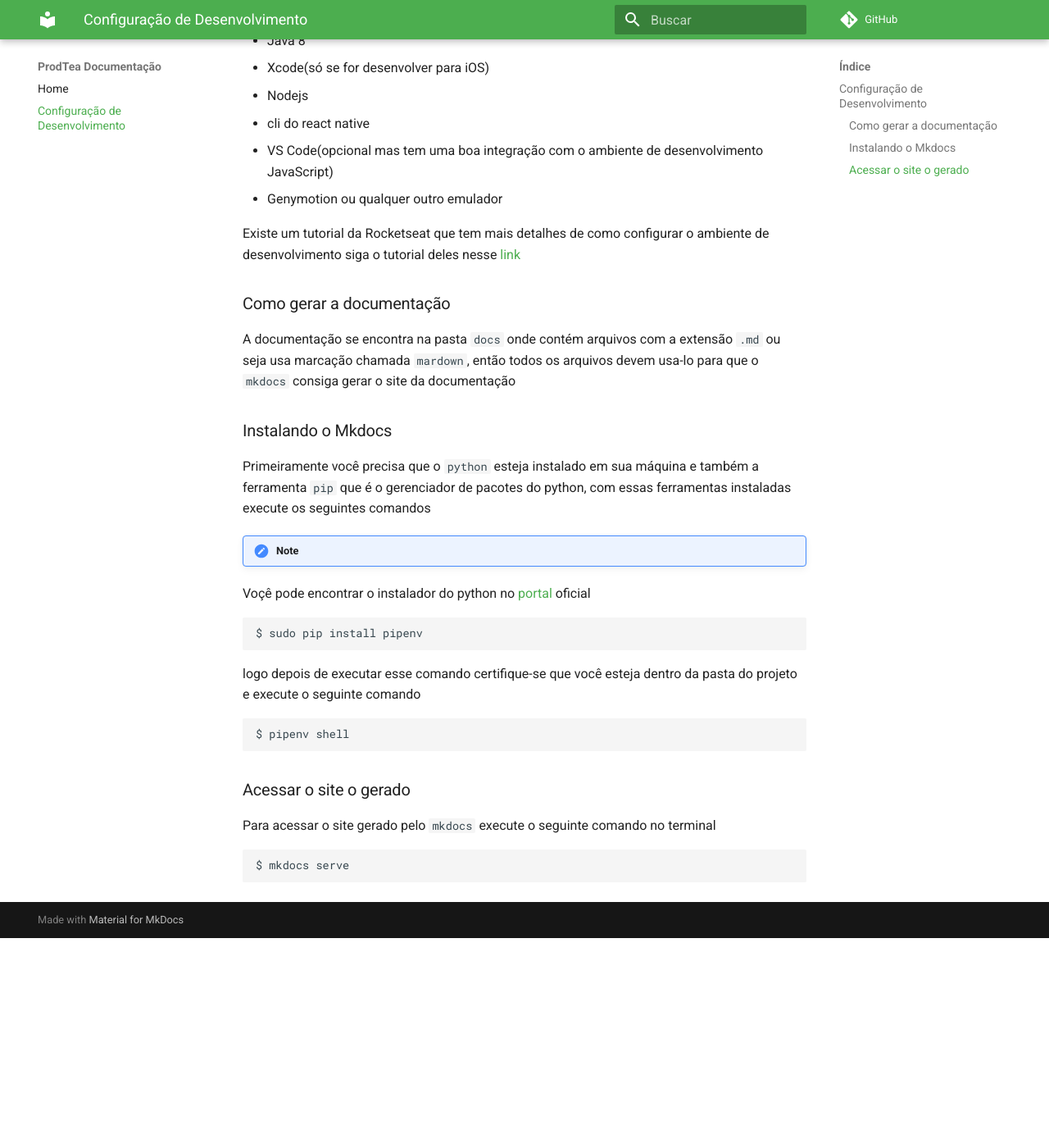
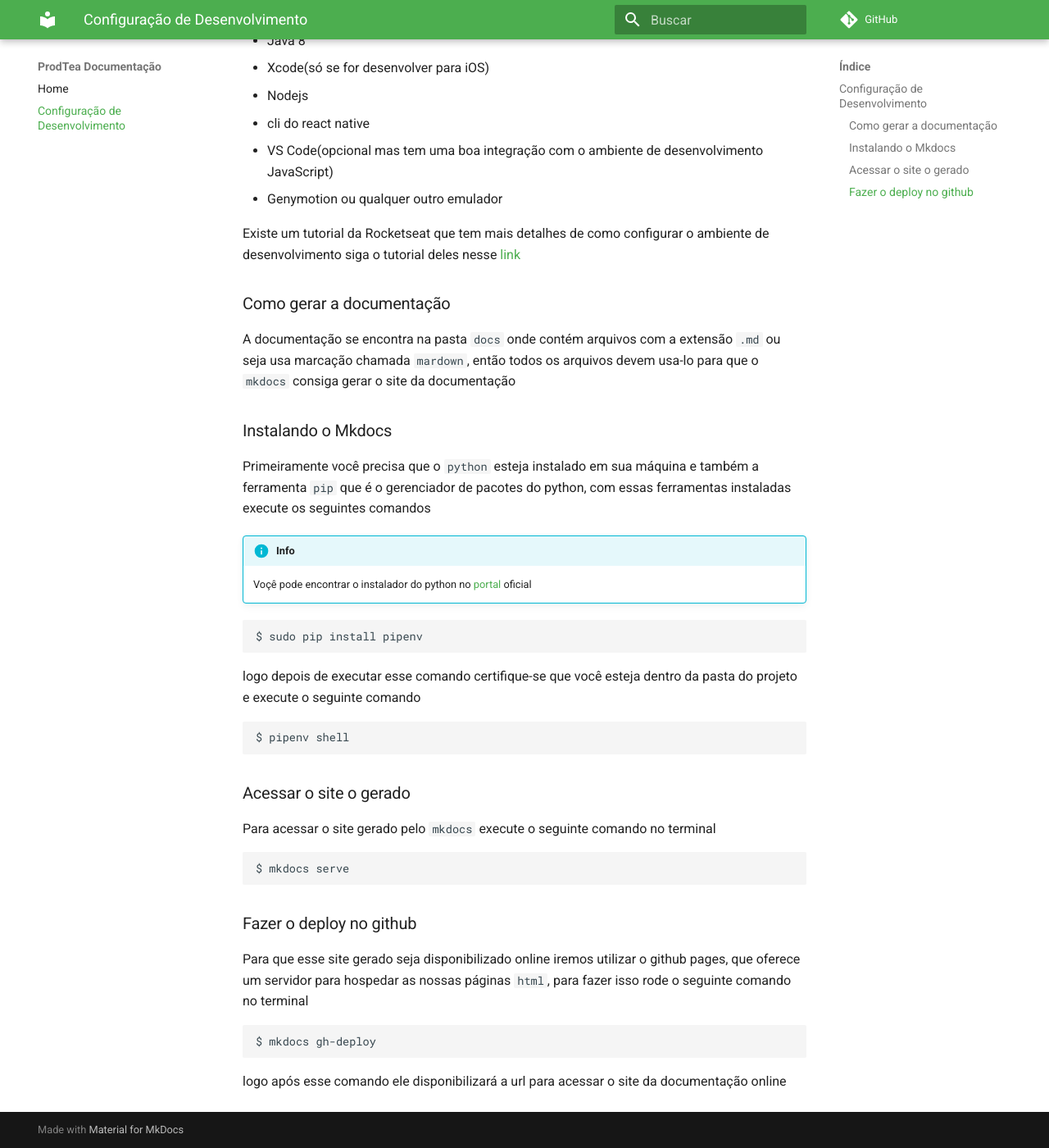
Before and after one commit to daviwesley/ProdTeaApp, an MkDocs documentation site: the page built from docs/Configuração de Desenvolvimento.md, in a window 1280 px wide and 1400 px high, scrolled down 261 px. Shown: the whole window at 82% size. Built offline with MkDocs 1.6.1 and Material for MkDocs 9.7.7, drawn with Linux system fonts in a browser that asks for light colours; comment, search, counter and statistics services are not loaded; old or Windows-style settings are respelled for this version of MkDocs; before the commit the page ends 1405 px from its top, so only the background shows below that.

Commit message:
add informatin to deploy  the docs

````diff
--- a/docs/Configuração de Desenvolvimento.md
+++ b/docs/Configuração de Desenvolvimento.md
@@ -19,8 +19,8 @@ A documentação se encontra na pasta `docs` onde contém arquivos com a extens
 
 Primeiramente você precisa que o `python` esteja instalado em sua máquina e também a ferramenta `pip` que é o gerenciador de pacotes do python, com essas ferramentas instaladas execute os seguintes comandos
 
-!!! note
-Voçê pode encontrar o instalador do python no [portal](https://www.python.org/downloads/) oficial
+!!! info
+    Voçê pode encontrar o instalador do python no [portal](https://www.python.org/downloads/) oficial
 
 ```bash
 $ sudo pip install pipenv
@@ -39,3 +39,11 @@ Para acessar o site gerado pelo `mkdocs` execute o seguinte comando no terminal
 ```bash
 $ mkdocs serve
 ```
+### Fazer o deploy no github
+
+Para que esse site gerado seja disponibilizado online iremos utilizar o github pages, que oferece um servidor para hospedar as nossas páginas `html`, para fazer isso rode o seguinte comando no terminal
+
+```bash
+$ mkdocs gh-deploy
+```
+logo após esse comando ele disponibilizará a url para acessar o site da documentação online
````
